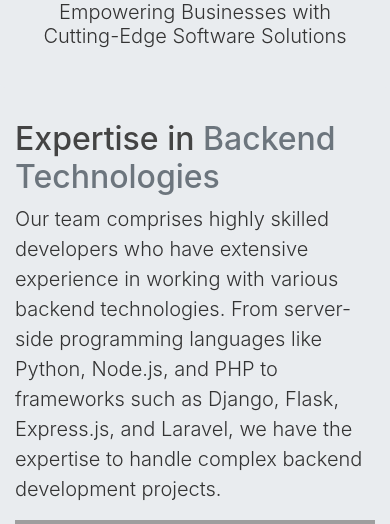
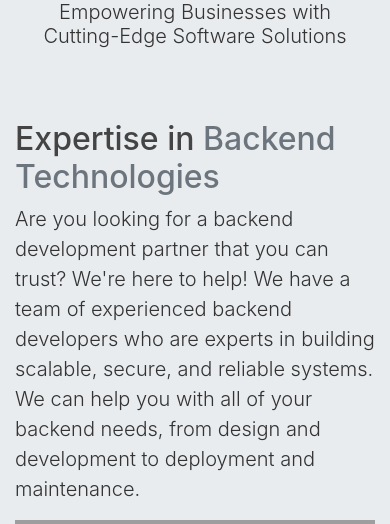
Before and after one commit to DuranKunal/duranz, a Flask app: page / in a window 390 px wide. Shown: the part 204-728 px from the top of the page. Run offline with Flask 3, Linux system fonts and the light colour scheme; some libraries are stand-ins or nearby versions; grey boxes are pictures that could not be loaded.

Commit message:
team img fix and content update

```diff
--- a/duranz/templates/index.html
+++ b/duranz/templates/index.html
@@ -12,9 +12,7 @@
   <div class="row featurette">
     <div class="col-md-7">
       <h2 class="featurette-heading">Expertise in <span class="text-muted">Backend Technologies</span></h2>
-      <p class="lead">Our team comprises highly skilled developers who have extensive experience in working with various
-        backend technologies. From server-side programming languages like Python, Node.js, and PHP to frameworks such as
-        Django, Flask, Express.js, and Laravel, we have the expertise to handle complex backend development projects.
+      <p class="lead">Are you looking for a backend development partner that you can trust? We're here to help! We have a team of experienced backend developers who are experts in building scalable, secure, and reliable systems. We can help you with all of your backend needs, from design and development to deployment and maintenance.
       </p>
     </div>
     <div class="col-md-5">
@@ -31,8 +29,6 @@
       <p class="lead"> We understand that every business has unique requirements. That's why we take a personalized approach to every project we undertake. We work closely with our clients to understand their specific needs and tailor our solutions accordingly. Whether you need a custom web application, an API integration, or a robust content management system, we've got you covered.</p>
     </div>
     <div class="col-md-5 order-md-1">
-      <!-- <img class="featurette-image img-fluid mx-auto" src="https://source.unsplash.com/1600x900/?programming"
-        data-src="#" alt="Generic placeholder image"> -->
       <img class="featurette-image img-fluid mx-auto" src="https://img.freepik.com/free-photo/configuration-operation-splution-system-icons-symbols_53876-133580.jpg?size=626&ext=jpg&uid=R56495885&ga=GA1.2.758818545.1690443804&semt=ais"
         data-src="#" alt="Generic placeholder image">
     </div>
@@ -53,67 +49,5 @@
 
   <hr class="featurette-divider">
 
-  <div class="row featurette">
-    <div class="col-md-7 order-md-2">
-      <h2 class="featurette-heading">Security and <span class="text-muted">Data Protection</span></h2>
-      <p class="lead">We prioritize the security of your data and the protection of your users' information. We implement industry-standard security measures, including encryption, secure authentication, and proper data handling practices, to ensure that your software is secure against potential threats.</p>
-    </div>
-    <div class="col-md-5 order-md-1">
-      <img class="featurette-image img-fluid mx-auto" src="https://img.freepik.com/free-photo/business-corporate-protection-safety-security-concept_53876-64964.jpg?w=996&t=st=1691400351~exp=1691400951~hmac=4982aca8b0e2afe3f037642273b3a5d816c8b46532a307ed9f6850b75a1e9380"
-        data-src="#" alt="Generic placeholder image">
-    </div>
-  </div>
-
-  <hr class="featurette-divider">
-
-  <div class="row featurette">
-    <div class="col-md-7">
-      <h2 class="featurette-heading">Continuous Support and <span class="text-muted">Maintenance</span></h2>
-      <p class="lead">Our relationship with our clients doesn't end after the project is delivered. We provide ongoing support and maintenance services to ensure that your software remains up-to-date, secure, and optimized. Whether you need bug fixes, feature enhancements, or technical assistance, our dedicated team is always there to support you.</p>
-    </div>
-    <div class="col-md-5">
-      <img class="featurette-image img-fluid mx-auto" src="https://img.freepik.com/premium-photo/dedicated-service-creates-dedicated-customers-shot-young-man-using-headset-computer-modern-office_590464-34656.jpg?size=626&ext=jpg&uid=R56495885&ga=GA1.2.758818545.1690443804&semt=ais"
-        data-src="holder.js/500x500/auto" alt="Generic placeholder image">
-    </div>
-  </div>
-
-  <hr class="featurette-divider">
-  <div class="row featurette">
-    <div class="col-md-7 order-md-2">
-      <h2 class="featurette-heading">UI <span class="text-muted">Design</span></h2>
-      <p class="lead">We prioritize the security of your data and the protection of your users' information. We implement industry-standard security measures, including encryption, secure authentication, and proper data handling practices, to ensure that your software is secure against potential threats.</p>
-    </div>
-    <div class="col-md-5 order-md-1">
-      <img class="featurette-image img-fluid mx-auto" src="https://img.freepik.com/free-photo/representations-user-experience-interface-design_23-2150038912.jpg?w=996&t=st=1691402805~exp=1691403405~hmac=1c4316b7dc6a47290ba0c003808c6a928c890c8a4aeb0e37991a910f0f40e0da"
-        data-src="#" alt="Generic placeholder image">
-    </div>
-  </div>
-
-  <hr class="featurette-divider">
-  <div class="row featurette">
-    <div class="col-md-7">
-      <h2 class="featurette-heading">Mobile <span class="text-muted">Application</span></h2>
-      <p class="lead">Our relationship with our clients doesn't end after the project is delivered. We provide ongoing support and maintenance services to ensure that your software remains up-to-date, secure, and optimized. Whether you need bug fixes, feature enhancements, or technical assistance, our dedicated team is always there to support you.</p>
-    </div>
-    <div class="col-md-5">
-      <img class="featurette-image img-fluid mx-auto" src="https://img.freepik.com/premium-vector/mobile-applications-development-illustration_73903-335.jpg?size=626&ext=jpg&uid=R56495885&ga=GA1.2.758818545.1690443804&semt=ais"
-        data-src="holder.js/500x500/auto" alt="Generic placeholder image">
-    </div>
-  </div>
-
-  <hr class="featurette-divider">
-  <div class="row featurette">
-    <div class="col-md-7 order-md-2">
-      <h2 class="featurette-heading">Block <span class="text-muted">Chain</span></h2>
-      <p class="lead">We prioritize the security of your data and the protection of your users' information. We implement industry-standard security measures, including encryption, secure authentication, and proper data handling practices, to ensure that your software is secure against potential threats.</p>
-    </div>
-    <div class="col-md-5 order-md-1">
-      <img class="featurette-image img-fluid mx-auto" src=https://img.freepik.com/premium-vector/blockchain-network-background_115579-809.jpg?size=626&ext=jpg&uid=R56495885&ga=GA1.2.758818545.1690443804&semt=ais"
-        data-src="#" alt="Generic placeholder image">
-    </div>
-  </div>
-
-  <hr class="featurette-divider">
 </div>
-<!-- /END THE FEATURETTES -->
 {% endblock %}
```
Also changed, not shown: duranz/templates/about.html (+10 -11 lines), duranz/templates/project.html (deleted, +0 -14 lines), duranz/templates/services.html (deleted, +0 -14 lines).
